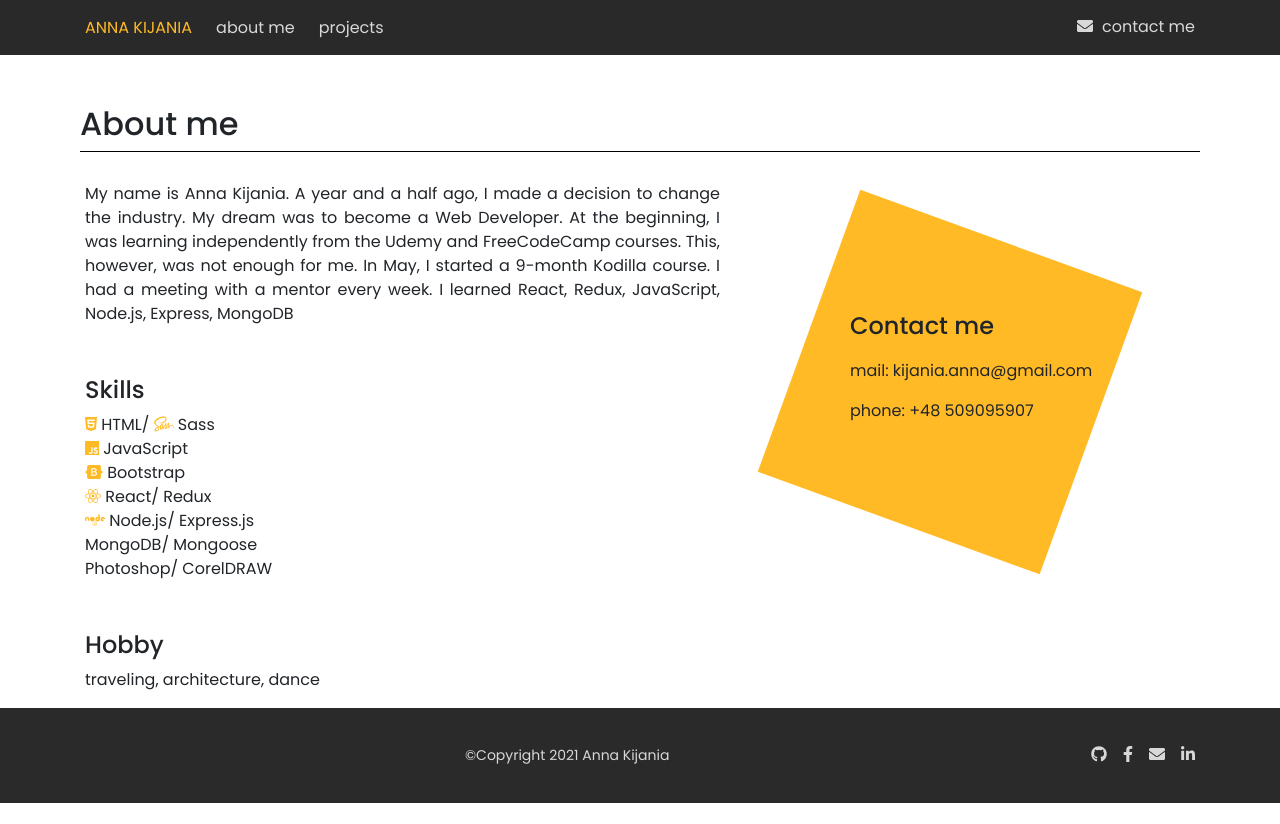
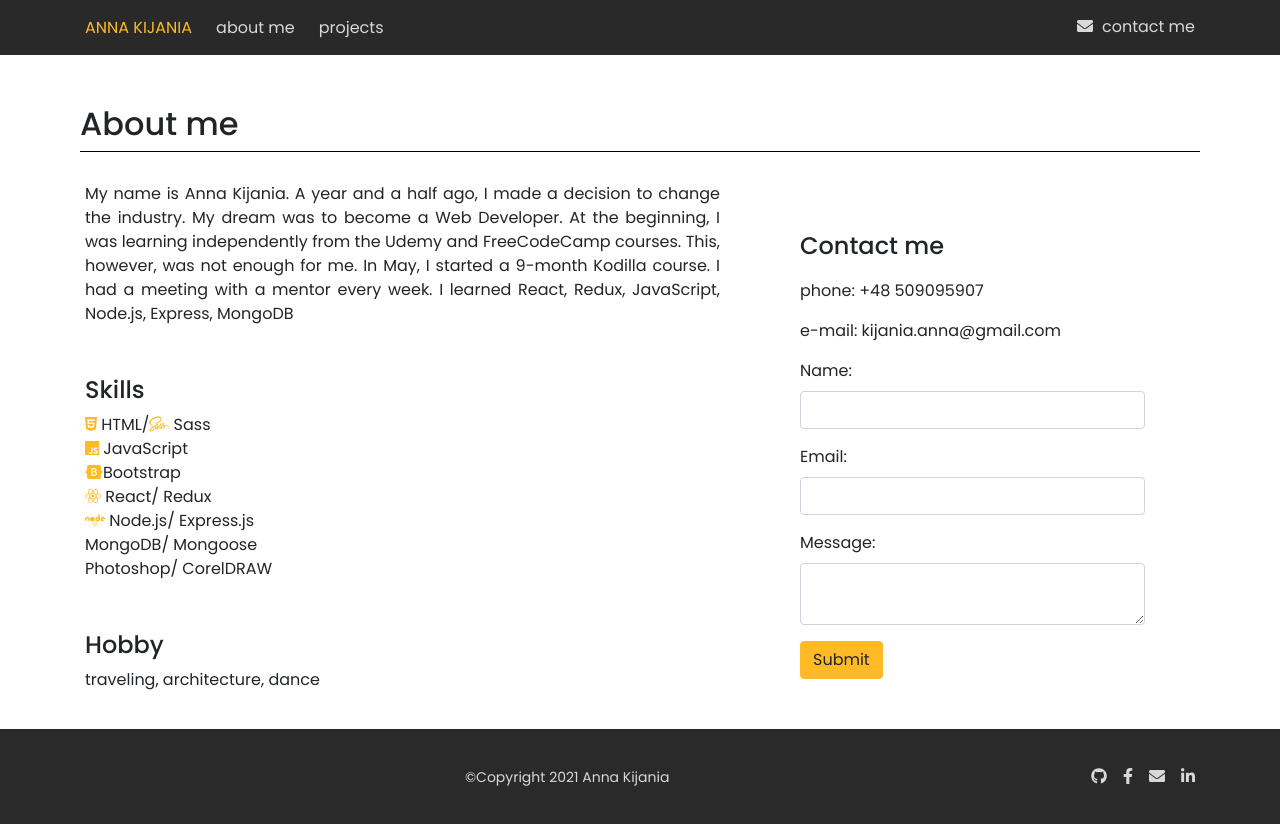
Before and after one commit to akijania/Portfolio-Anna-Kijania, a React (Create React App) app: page /about in a window 1280 px wide. Before the commit the page ends 803 px from the top, so only its background shows below. Built offline with nearby package versions, Linux system fonts and the light colour scheme.

Commit message:
Add contact form

```diff
--- a/package.json
+++ b/package.json
@@ -58,10 +58,14 @@
     "@fortawesome/free-regular-svg-icons": "^5.11.2",
     "@fortawesome/free-solid-svg-icons": "^5.11.2",
     "@fortawesome/react-fontawesome": "^0.1.7",
+    "axios": "^0.21.1",
     "bootstrap": "^4.3.1",
+    "cors": "^2.8.5",
     "enzyme": "^3.10.0",
     "enzyme-adapter-react-16": "^1.14.0",
+    "express": "^4.17.1",
     "node-sass": "^4.13.0",
+    "nodemailer": "^6.4.18",
     "npm-run-all": "^4.1.5",
     "prop-types": "^15.7.2",
     "react": "^16.9.0",
--- a/src/components/views/About/About.js
+++ b/src/components/views/About/About.js
@@ -7,15 +7,32 @@ import {
   faSass,
 } from '@fortawesome/free-brands-svg-icons';
 import { FontAwesomeIcon } from '@fortawesome/react-fontawesome';
-import React from 'react';
-
-import PageNotFound from '../PageNotFound/PageNotFound';
+import React, { useState } from 'react';
 
 import styles from './About.module.scss';
 
-const About = ({ error }) => {
-  if (error) return <PageNotFound />;
-  else
+const About = () => {
+  const [status, setStatus] = useState('Submit');
+  const handleSubmit = async e => {
+    e.preventDefault();
+    setStatus('Sending...');
+    const { name, email, message } = e.target.elements;
+    let details = {
+      name: name.value,
+      email: email.value,
+      message: message.value,
+    };
+    let response = await fetch('http://localhost:5000/contact', {
+      method: 'POST',
+      headers: {
+        'Content-Type': 'application/json;charset=utf-8',
+      },
+      body: JSON.stringify(details),
+    });
+    setStatus('Submit');
+    let result = await response.json();
+    alert(result.status);
+  };
   return (
     <div className='container'>
       <div className='row'>
@@ -24,32 +41,31 @@ const About = ({ error }) => {
         </div>
       </div>
       <div className='row'>
-          <div className='col-7'>
+        <div className='col-xs-12 col-lg-7'>
           <p>
-              My name is Anna Kijania. A year and a half ago, I made a decision to
-              change the industry. My dream was to become a Web Developer. At the
-              beginning, I was learning independently from the Udemy and FreeCodeCamp
-              courses. This, however, was not enough for me. In May, I started a 9-month
-              Kodilla course. I had a meeting with a mentor every week. I learned React,
-              Redux, JavaScript, Node.js, Express, MongoDB{' '}
+            My name is Anna Kijania. A year and a half ago, I made a decision to change
+            the industry. My dream was to become a Web Developer. At the beginning, I
+            was learning independently from the Udemy and FreeCodeCamp courses. This,
+            however, was not enough for me. In May, I started a 9-month Kodilla course.
+            I had a meeting with a mentor every week. I learned React, Redux,
+            JavaScript, Node.js, Express, MongoDB
           </p>
           <div className={styles.skills}>
             <h4>Skills</h4>
             <ul>
               <li>
-                  <FontAwesomeIcon className={styles.icon} icon={faHtml5} /> HTML/{' '}
+                <FontAwesomeIcon className={styles.icon} icon={faHtml5} /> HTML/
                 <FontAwesomeIcon className={styles.icon} icon={faSass} /> Sass
               </li>
               <li>
                 <FontAwesomeIcon className={styles.icon} icon={faJs} /> JavaScript
               </li>
               <li>
-                  <FontAwesomeIcon className={styles.icon} icon={faBootstrap} />{' '}
+                <FontAwesomeIcon className={styles.icon} icon={faBootstrap} />
                 Bootstrap
               </li>
               <li>
-                  <FontAwesomeIcon className={styles.icon} icon={faReact} /> React/
-                  Redux
+                <FontAwesomeIcon className={styles.icon} icon={faReact} /> React/ Redux
               </li>
               <li>
                 <FontAwesomeIcon className={styles.icon} icon={faNode} /> Node.js/
@@ -62,13 +78,28 @@ const About = ({ error }) => {
           <h4>Hobby</h4>
           <p>traveling, architecture, dance</p>
         </div>
-          <div className='col-5'>
+        <div className='col-xs-12 col-lg-5'>
           <div className={styles.box}>
-              <div className={styles.boxContent}>
             <h4>Contact me</h4>
-                <p>mail: kijania.anna@gmail.com</p>
             <p>phone: +48 509095907</p>
+            <p>e-mail: kijania.anna@gmail.com</p>
+            <form onSubmit={handleSubmit}>
+              <div className='form-group'>
+                <label htmlFor='name'>Name:</label>
+                <input className='form-control' type='text' id='name' required />
               </div>
+              <div className='form-group'>
+                <label htmlFor='email'>Email:</label>
+                <input className='form-control' type='email' id='email' required />
+              </div>
+              <div className='form-group'>
+                <label htmlFor='message'>Message:</label>
+                <textarea className='form-control' id='message' required />
+              </div>
+              <button type='submit' className='btn btn-primary'>
+                {status}
+              </button>
+            </form>
           </div>
         </div>
       </div>
--- a/src/components/views/About/About.module.scss
+++ b/src/components/views/About/About.module.scss
@@ -45,14 +45,3 @@ ul {
     padding-bottom: 10px;
   }
 }
-
-.box::before {
-  width: 300px;
-  background: $orange;
-  height: 300px;
-  content: "";
-  display: block;
-  position: absolute;
-  z-index: -1;
-  transform: rotate(20deg);
-}
```
Also changed, not shown: server.js (added, +49 -0 lines), 2 other files (tests, documents, lock files or other folders). Lines whose indentation alone changed are shown as unchanged.
